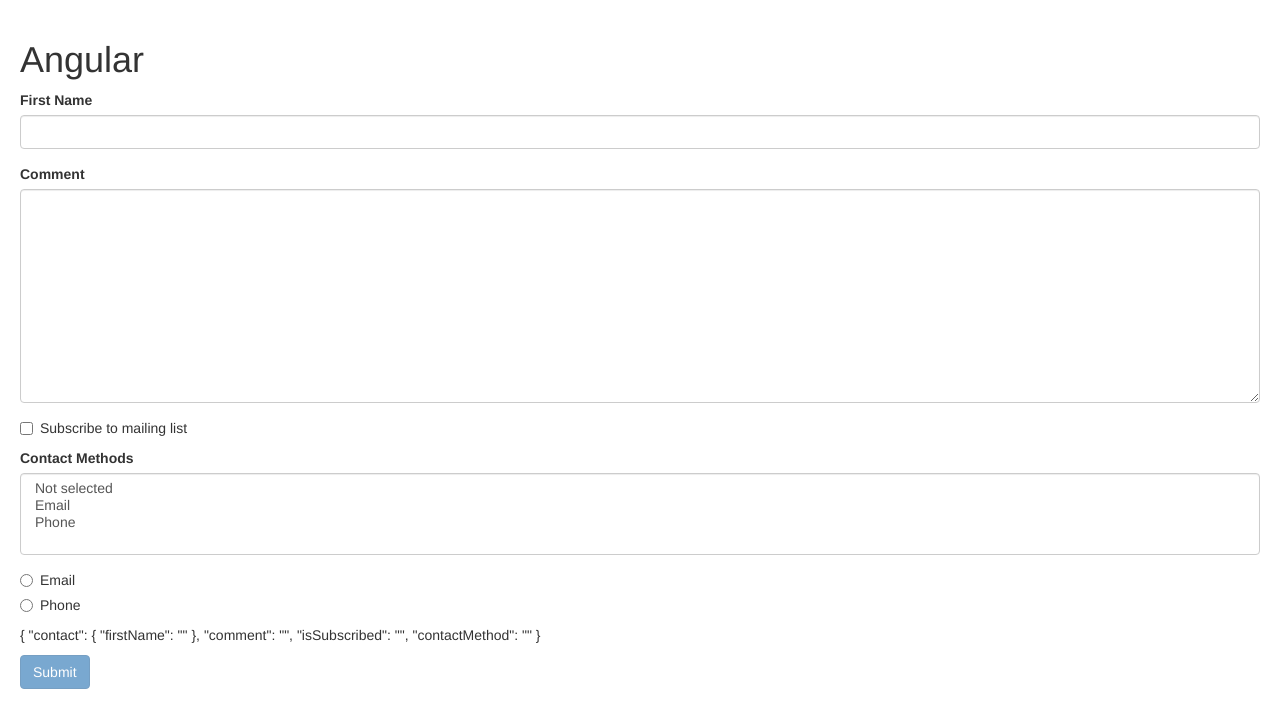
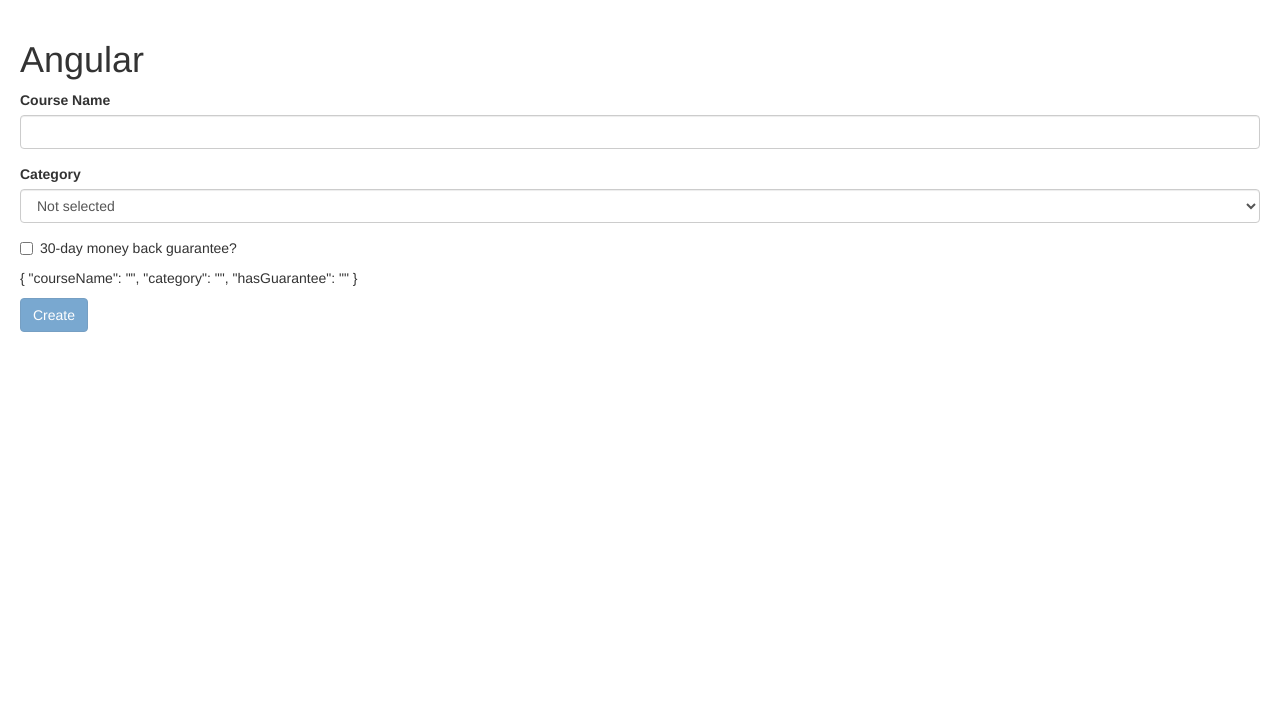
Before and after one commit to shivank24/angular-prac, an Angular app: page / in a window 1280 px wide. Shown: the top 728 px of the page. Built offline with nearby package versions, Linux system fonts and the light colour scheme.

Commit message:
PART 7-ASSIGN: Course Form

```diff
--- a/src/app/app.component.html
+++ b/src/app/app.component.html
@@ -84,4 +84,6 @@
     Shipping Details Content
 </zippy> -->
 
-<contact-form></contact-form>
+<!-- <contact-form></contact-form> -->
+
+<course-form></course-form>
--- a/src/app/app.module.ts
+++ b/src/app/app.module.ts
@@ -15,6 +15,7 @@
 import { InputFormatDirective } from './input-format.directive';
 import { ZippyComponent } from './zippy/zippy.component';
 import { ContactFormComponent } from './contact-form/contact-form.component';
+import { CourseFormComponent } from './course-form/course-form.component';
 
 @NgModule({
   declarations: [
@@ -28,7 +29,8 @@
     LikesComponent,
     InputFormatDirective,
     ZippyComponent,
-    ContactFormComponent
+    ContactFormComponent,
+    CourseFormComponent
   ],
   imports: [
     BrowserModule,
--- /dev/null
+++ b/src/app/course-form/course-form.component.html
@@ -0,0 +1,34 @@
+<form #f="ngForm" (ngSubmit)="create(f)">
+    <div class="form-group">
+        <label for="courseName">Course Name</label>
+        <input required minlength="5" ngModel
+            #courseName="ngModel" class="form-control" type="text" id="courseName" name="courseName" (click)="log(courseName)">
+        <div class="alert alert-danger" *ngIf="courseName.touched && !courseName.valid">
+            <div *ngIf="courseName.errors?.required">Course Name is required.</div>
+            <div *ngIf="courseName.errors?.minlength">
+                Minimum {{ courseName.errors?.minlength.requiredLength }} characters are required.
+            </div>
+        </div>
+    </div>
+
+    <div class="form-group">
+        <label for="category">Category</label>
+        <select class="form-control" required ngModel #category="ngModel" name="category" id="category">
+            <option value="">Not selected</option>
+            <option *ngFor="let category of coursesCategory" [value]="category.id">{{ category.name }}</option>
+        </select>
+        <div class="alert alert-danger" *ngIf="category.touched && !category.valid">Category required.</div>
+    </div>
+
+    <div class="checkbox">
+        <label for="moneyBackGuarantee">
+            <input ngModel type="checkbox" name="hasGuarantee" id="moneyBackGuarantee">
+            30-day money back guarantee?
+        </label>
+    </div>
+
+    <p>{{ f.value | json }}</p>
+
+    <button class="btn btn-primary" [disabled]="f.invalid">Create</button>
+
+</form>
--- /dev/null
+++ b/src/app/course-form/course-form.component.ts
@@ -0,0 +1,35 @@
+import { Component} from '@angular/core';
+
+@Component({
+  selector: 'course-form',
+  templateUrl: './course-form.component.html',
+  styleUrls: ['./course-form.component.css']
+})
+export class CourseFormComponent{
+
+  coursesCategory = [
+    {
+      id:1,
+      name:"Development"
+    },
+    {
+      id:2,
+      name:"Arts"
+    },
+    {
+      id:3,
+      name:"Languages"
+    },
+  ]
+
+  log(f){
+    console.log(f);
+  }
+
+  create(f){
+    console.log(f);
+    console.log(f.value);
+  }
+
+
+}
```
Also changed, not shown: src/app/course-form/course-form.component.css (added), 1 other file (tests, documents, lock files or other folders).
